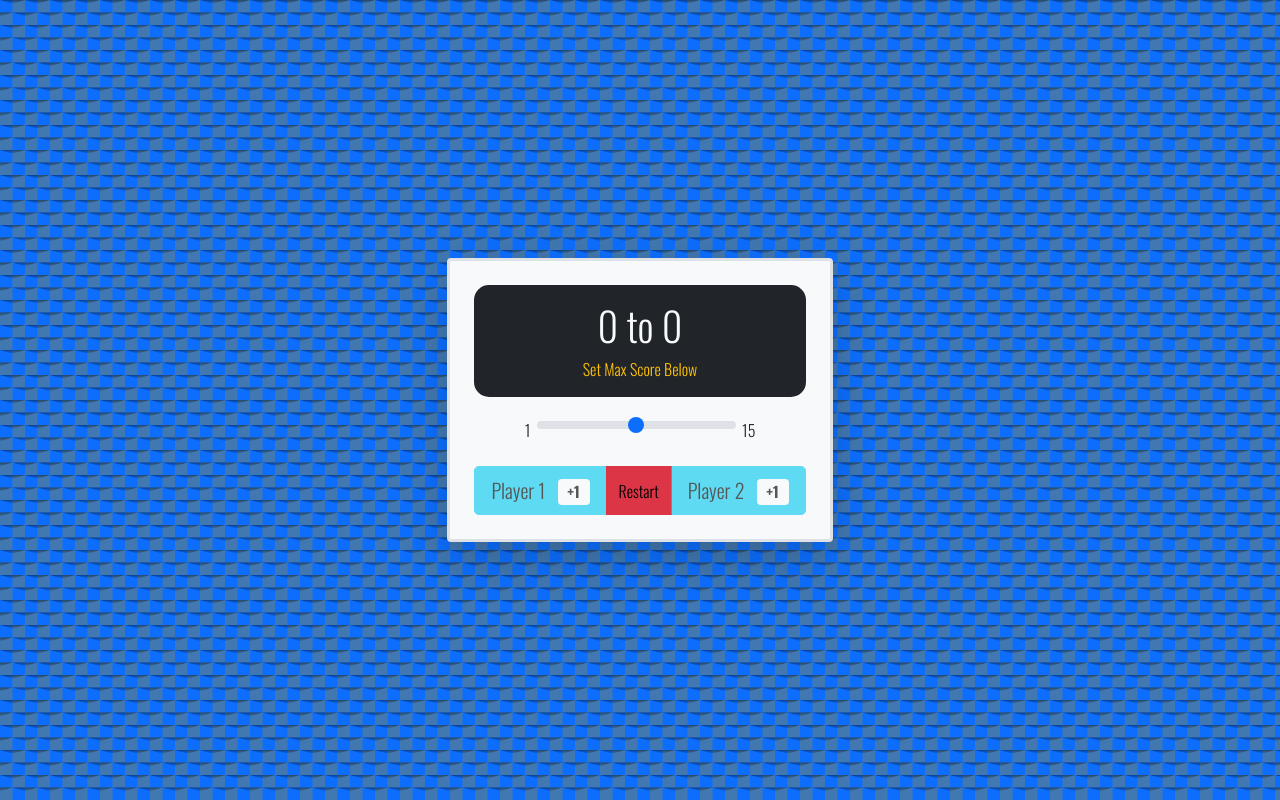
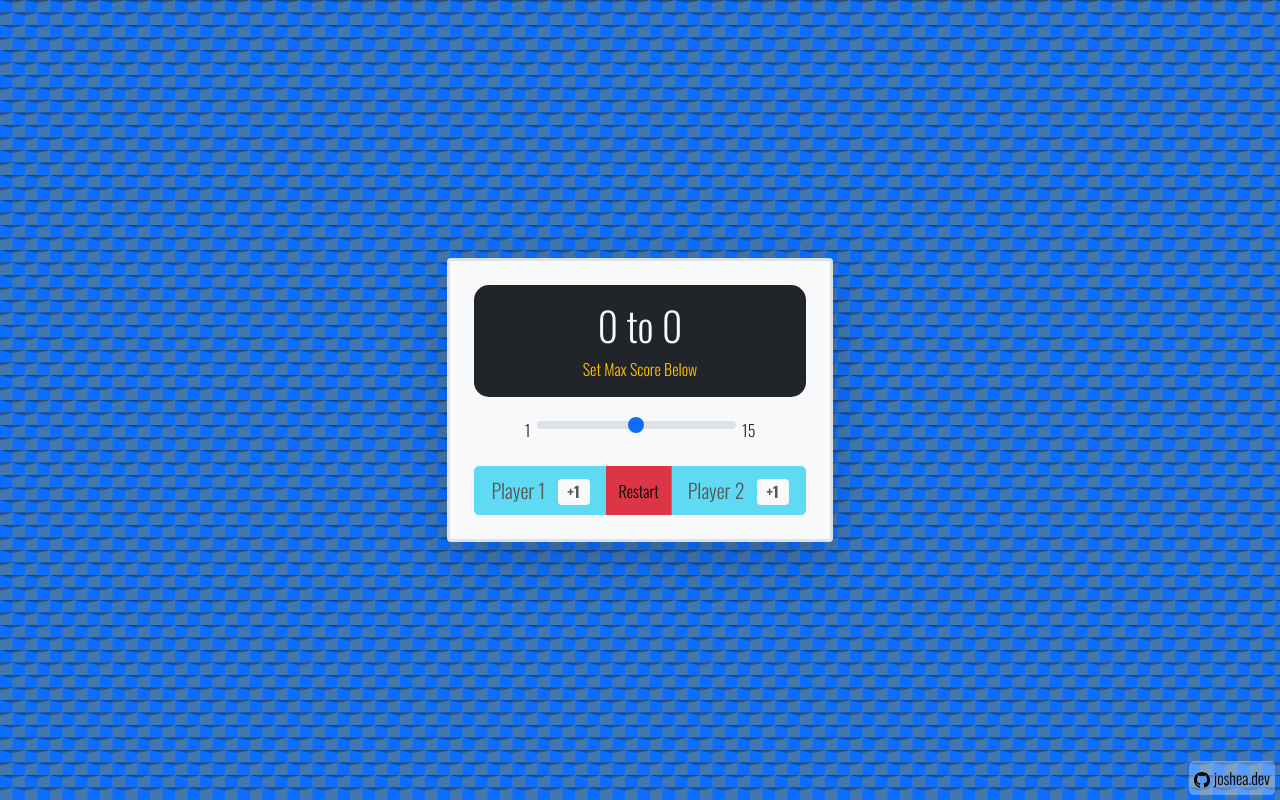
Before and after one commit to whatnotery/ScoreKeeper, a plain HTML site: page index.html in a window 1280 px wide. Drawn offline with nearby package versions, Linux system fonts and the light colour scheme.

Commit message:
added links

```diff
--- a/index.html
+++ b/index.html
@@ -25,6 +25,29 @@
       </div>
     </section>
     <div> </div>
+
+    <span class="social">
+      <a href="https://github.com/whatnotery/scorekeeper">
+          <svg xmlns="http://www.w3.org/2000/svg" width="16"
+              height="16" fill="black" class="bi bi-github"
+              viewBox="0 0 16 16">
+              <path d="M8 0C3.58 0 0 3.58 0 8c0 3.54 2.29 6.53 5.47
+                  7.59.4.07.55-.17.55-.38
+                  0-.19-.01-.82-.01-1.49-2.01.37-2.53-.49-2.69-.94-.09-.23-.48-.94-.82-1.13-.28-.15-.68-.52-.01-.53.63-.01
+                  1.08.58 1.23.82.72 1.21 1.87.87
+                  2.33.66.07-.52.28-.87.51-1.07-1.78-.2-3.64-.89-3.64-3.95
+                  0-.87.31-1.59.82-2.15-.08-.2-.36-1.02.08-2.12 0 0
+                  .67-.21 2.2.82.64-.18 1.32-.27 2-.27.68 0 1.36.09 2
+                  .27 1.53-1.04 2.2-.82 2.2-.82.44 1.1.16 1.92.08
+                  2.12.51.56.82 1.27.82 2.15 0 3.07-1.87 3.75-3.65
+                  3.95.29.25.54.73.54 1.48 0 1.07-.01 1.93-.01 2.2 0
+                  .21.15.46.55.38A8.012 8.012 0 0 0 16
+                  8c0-4.42-3.58-8-8-8z" />
+              </svg>
+          </a>
+          <a href="https://joshea.dev">
+              joshea.dev
+          </a>
     <script src="script.js"></script>
   </body>
 </html>
--- a/style.css
+++ b/style.css
@@ -15,3 +15,21 @@ body {
 #scoreSlider {
     width: 60%;
 }
+
+.social {
+	background:rgba(255,255,255, 0.3);
+	color: black;
+	border-radius: 5px;
+	padding: 5px;
+	position: absolute;
+    right: 5px;
+    bottom: 5px;
+}
+
+a,
+a:visited,
+a:hover,
+a:active {
+	text-decoration: none;
+	color: black;
+}
```
